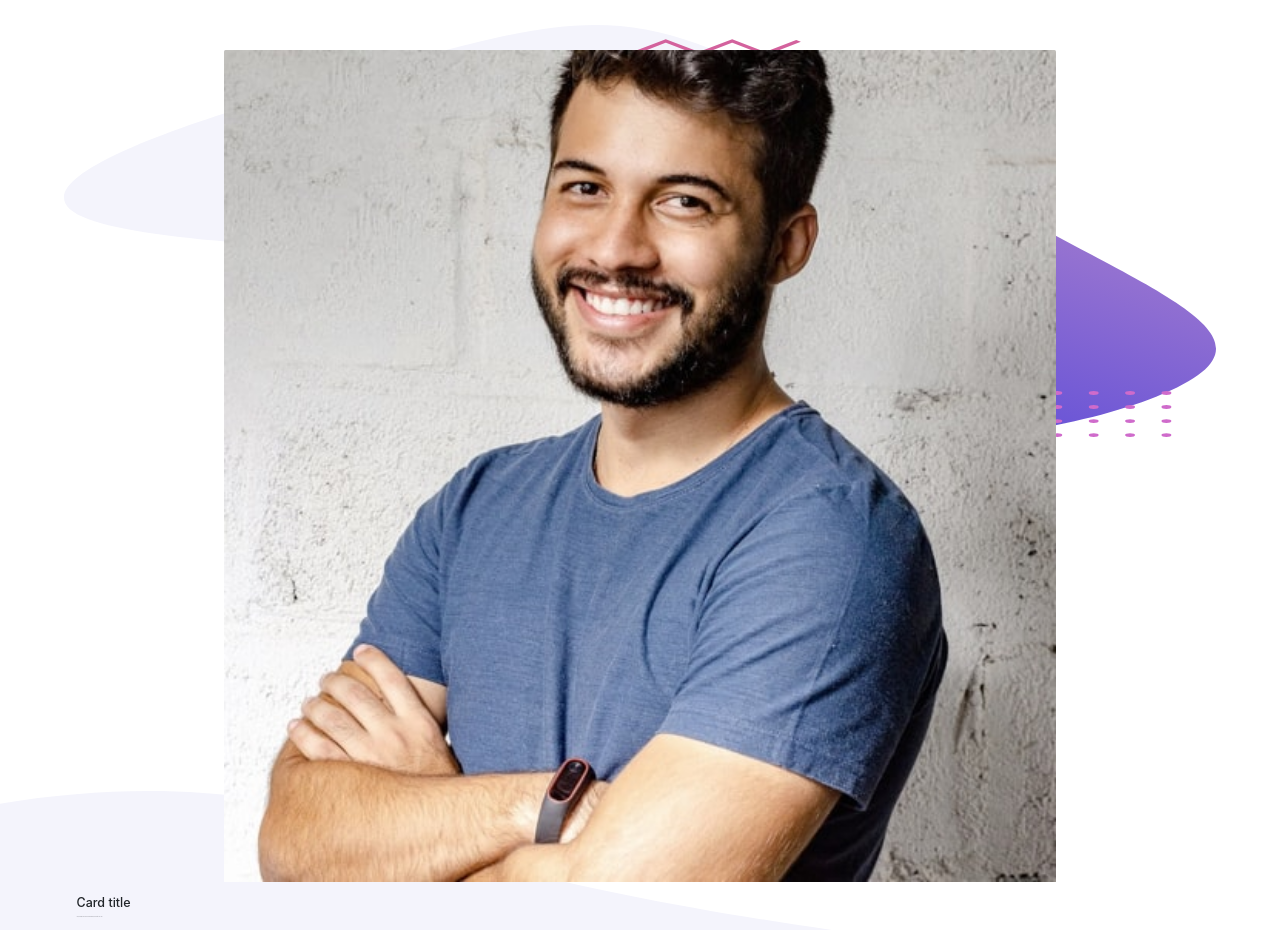
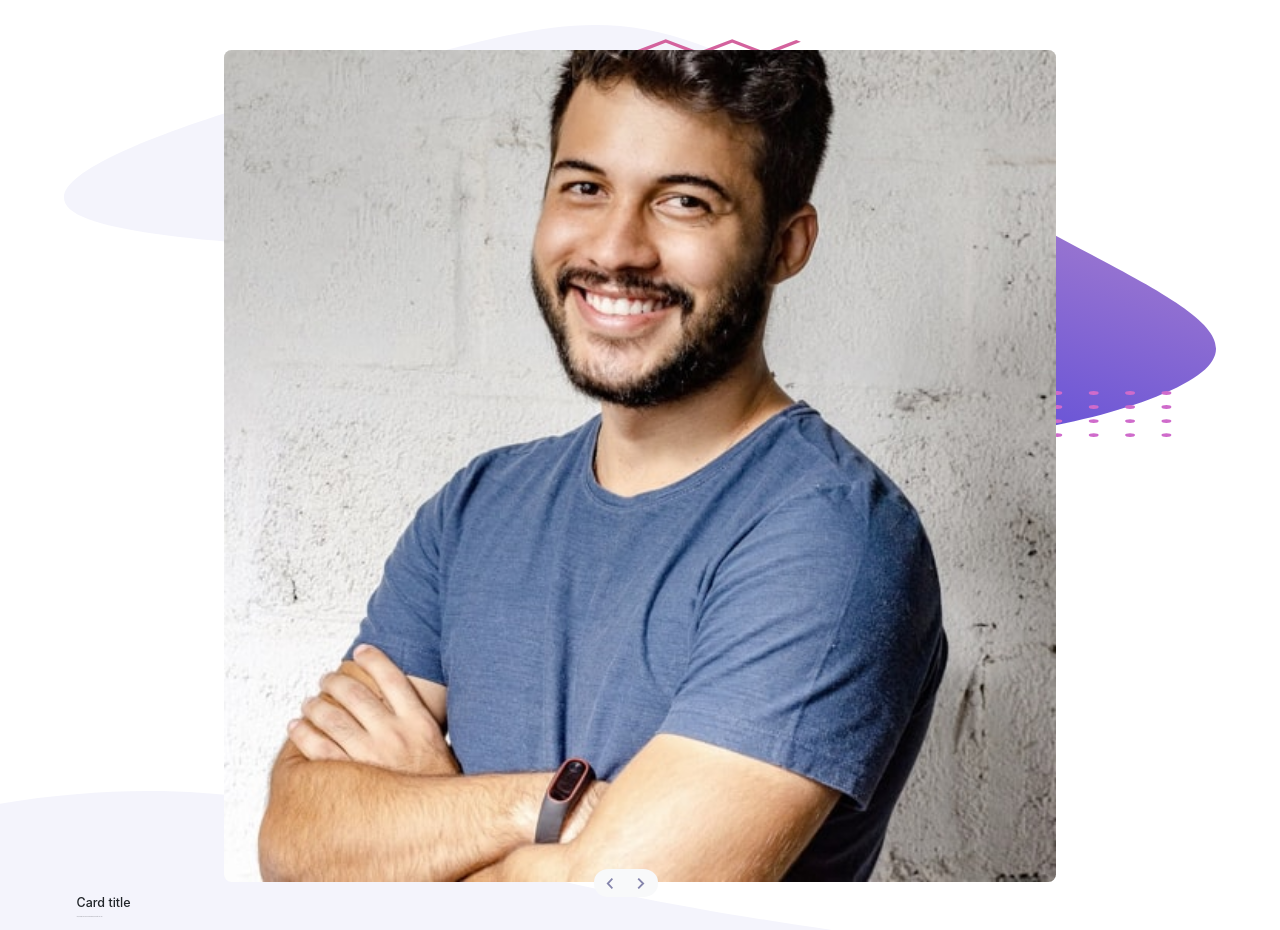
Before and after one commit to darubiomunoz/portfolio-09-testimonialslidercomponent, a React (Create React App) app: page / in a window 1280 px wide. Built offline with nearby package versions, Linux system fonts and the light colour scheme.

Commit message:
swipe button styles

```diff
--- a/src/Variables.css
+++ b/src/Variables.css
@@ -16,4 +16,7 @@
     --zindex-modal: 1050;
     --zindex-popover: 1060;
     --zindex-tooltip: 1070;
+
+    --border-radius-image: .75rem;
+    --border-radius-btn: 45%;
 }
--- a/src/components/Testimonials.js
+++ b/src/components/Testimonials.js
@@ -6,6 +6,8 @@ import imageTanya from '../assets/images/image-tanya.jpg';
 import pattern1 from '../assets/images/pattern-bg.svg';
 import pattern2 from '../assets/images/pattern-curve.svg';
 import pattern3 from '../assets/images/pattern-quotes.svg';
+import arrowLeft from '../assets/images/icon-prev.svg';
+import arrowRight from '../assets/images/icon-next.svg';
 
 const Testimonials = () => {
     return (
@@ -16,6 +18,14 @@ const Testimonials = () => {
             <div className="card">
                 <div className="card-container">
                     <img src= {imageJohn} className="card-img-top" alt="Profile photograph" />
+                    <div class="btn-group" role="group" aria-label="Basic example">
+                        <button type="button" class="btn btn-light btn-lg left">
+                            <img className="button-arrow" src={arrowLeft} alt="Press to show the previous testimonial" />
+                        </button>
+                        <button type="button" class="btn btn-light btn-lg right">
+                            <img className="button-arrow" src={arrowRight} alt="Press to show the next testimonial" />
+                        </button>
+                    </div>
                 </div>
                 <div className="card-body">
                     <h5 className="card-title">Card title</h5>
--- a/src/components/styles/Testimonials.css
+++ b/src/components/styles/Testimonials.css
@@ -52,6 +52,34 @@
     position: relative;
 }
 
+.card-img-top {
+    border-radius: var(--border-radius-image);
+}
+
+.btn-group {
+    position: absolute;
+    bottom: calc(-30.67px / 2);
+    left: calc(50% - calc(92.75px / 2));
+}
+
+.btn {
+    border: none;
+}
+
+.right {
+    border-top-right-radius: var(--border-radius-btn);
+    border-bottom-right-radius: var(--border-radius-btn);
+}
+
+.left {
+    border-top-left-radius: var(--border-radius-btn);
+    border-bottom-left-radius: var(--border-radius-btn);
+}
+
+.button-arrow {
+    height: 60%;
+}
+
 .card-body {
     width: 90%;
     height: fit-content;
```
